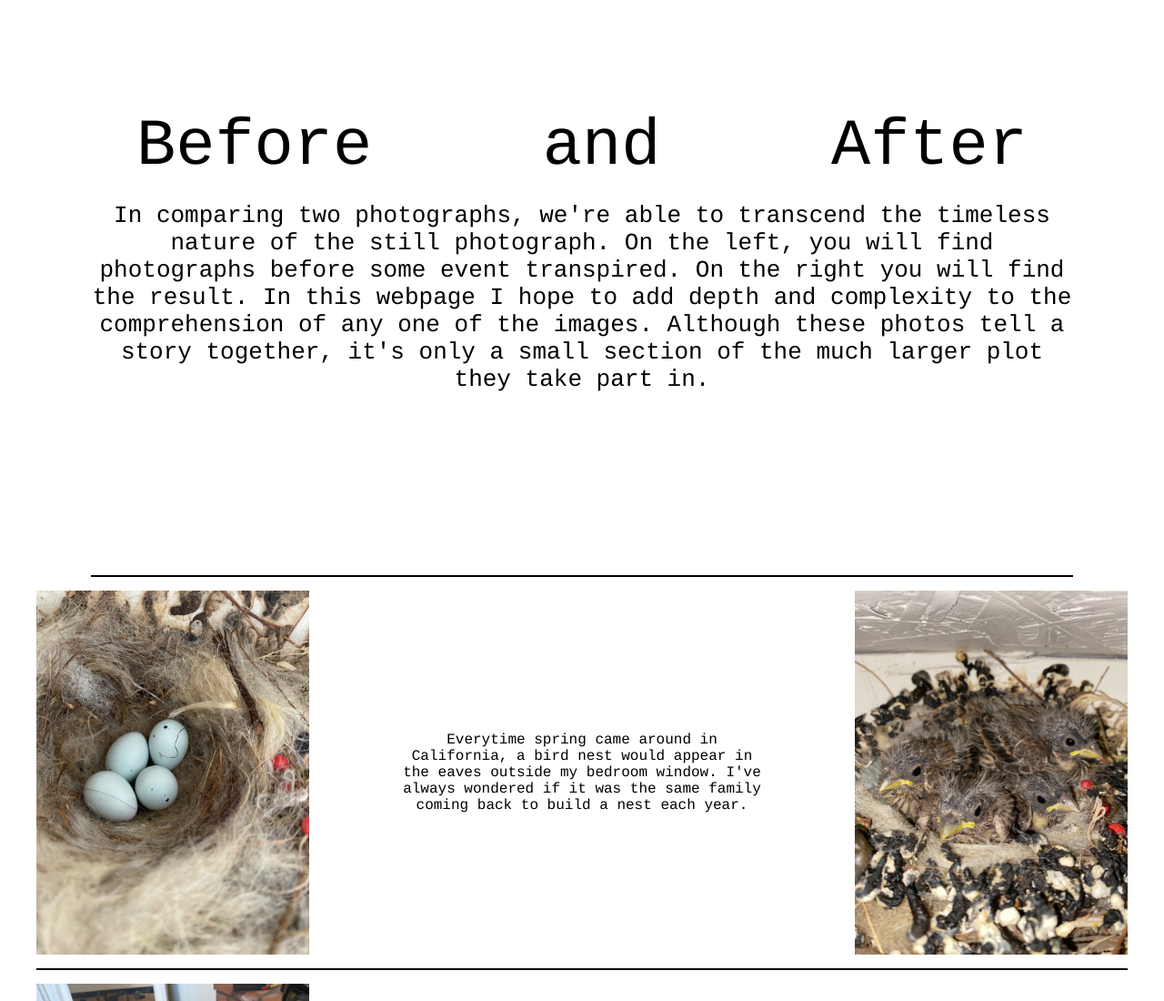
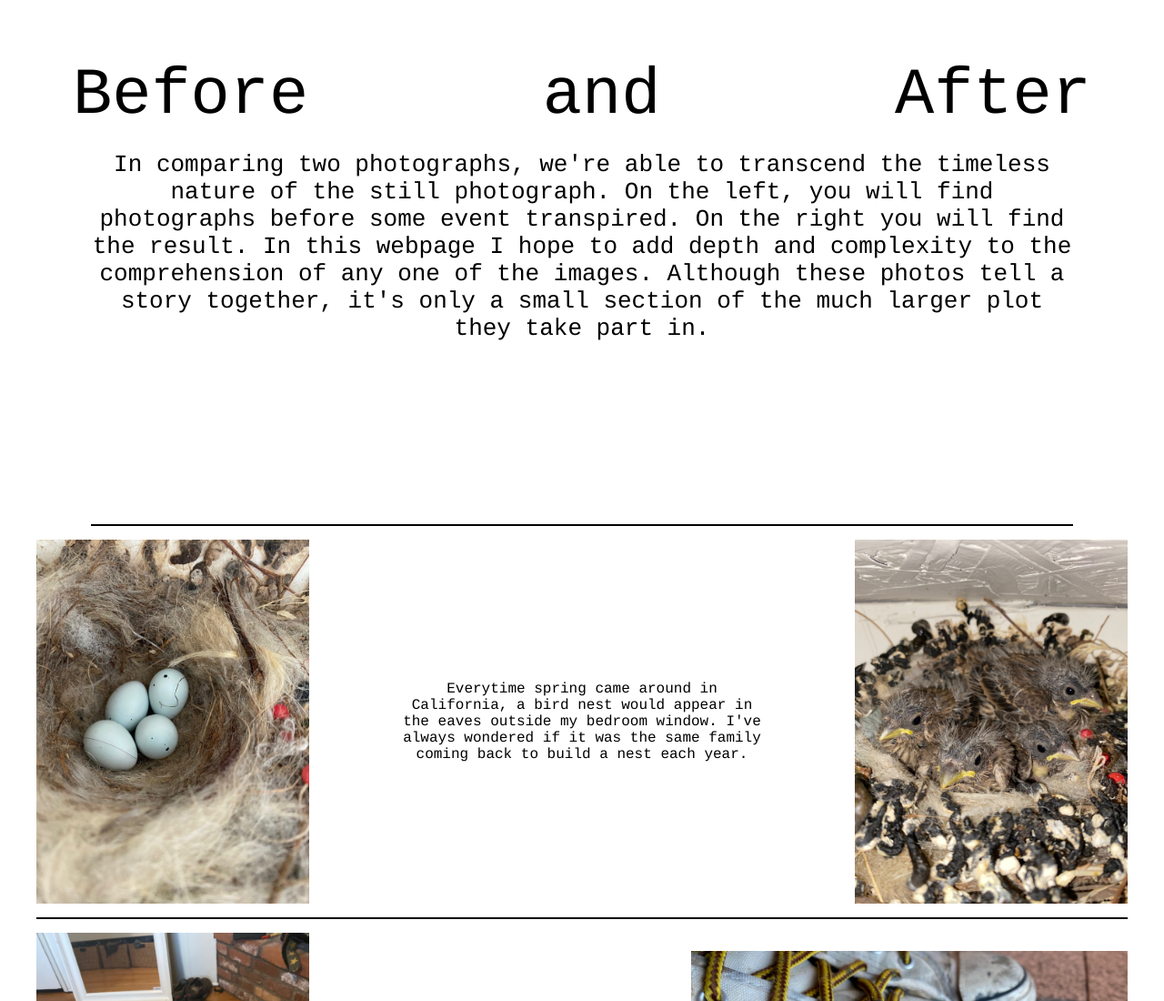
Before and after one commit to cameronS2000/Harmonic-Collection, a plain HTML site: page entry-7/index.html in a window 1280 px wide. Shown: the top 1100 px of the page at 91% size. Drawn offline with Linux system fonts and the light colour scheme; files that its build step writes are made by us from their sources.

Commit message:
Update style.css

```diff
--- a/entry-7/style.css
+++ b/entry-7/style.css
@@ -8,9 +8,9 @@ body {
     padding-bottom: 20px;
     font-family: Courier, monospace;
     font-size: 72px;
-    margin-left: 150px;
-    margin-right: 150px;
-    margin-top: 120px;
+    margin-left: 10vh;
+    margin-right: 10vh;
+    margin-top: 8vh;
 }
 .fixed{
     display: flex;
```
